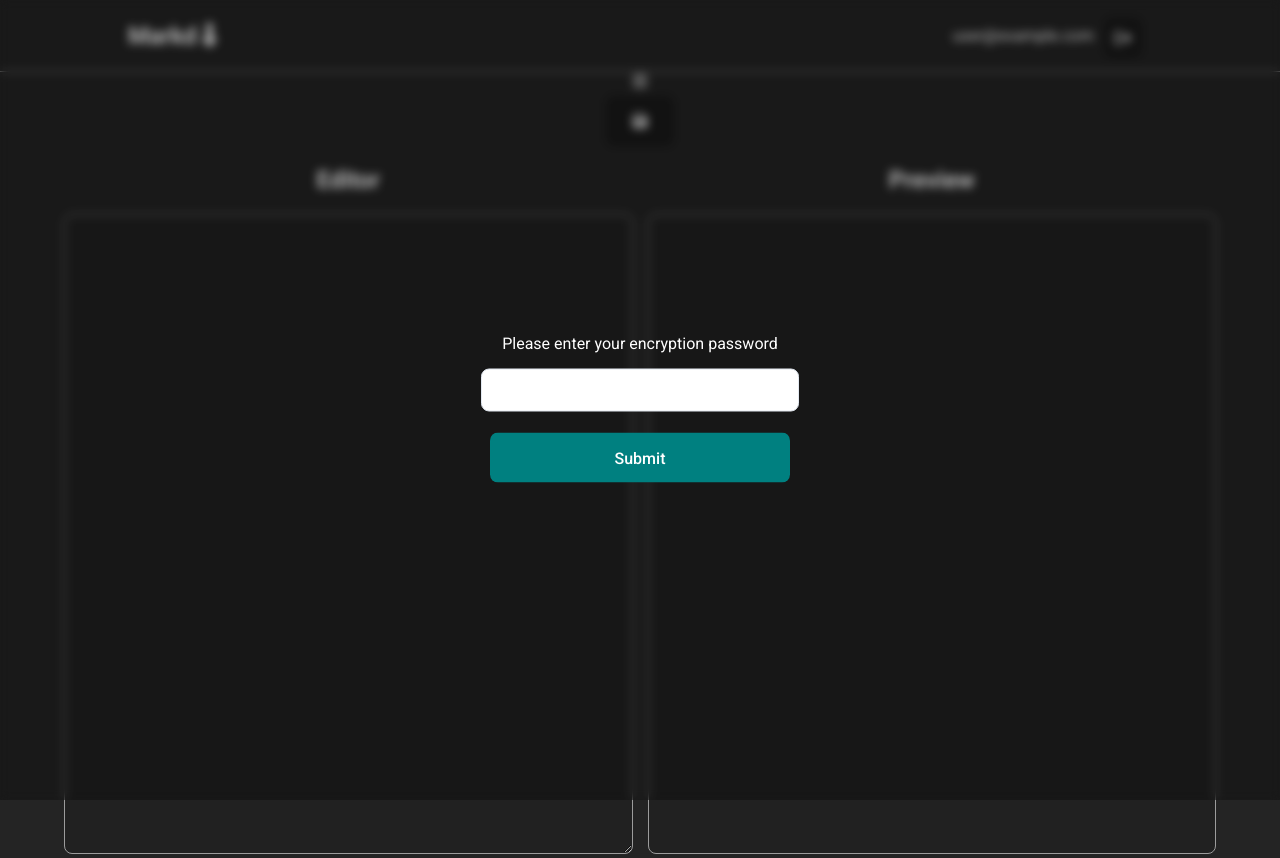
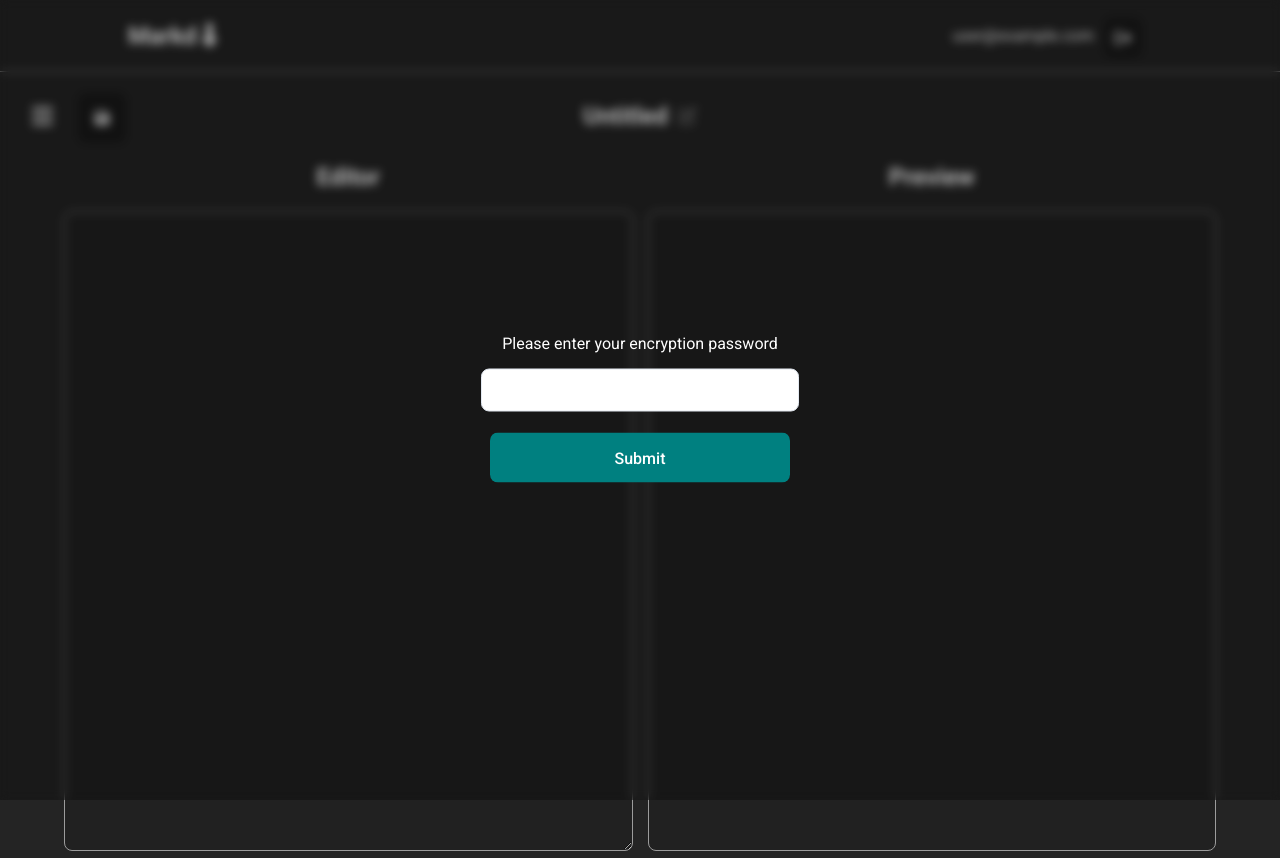
Before and after one commit to nronzel/markdown-editor, a React (Vite) app: page /editor in a window 1280 px wide. Built offline with nearby package versions, Linux system fonts and the light colour scheme; no server answers; the database is empty; sample sign-in values are in the browser's storage.

Commit message:
fixed useRef error and abstracted out a component

```diff
--- a/src/components/MarkdownEditor.jsx
+++ b/src/components/MarkdownEditor.jsx
@@ -1,26 +1,20 @@
-import React, {
-  useState,
-  useRef,
-  useEffect,
-  useCallback,
-} from "react";
+import React, { useState, useEffect, useCallback, useRef } from "react";
 import "../styles/editor.css";
 import Header from "./Header";
 import { collection, addDoc } from "firebase/firestore";
 import { db } from "../config/firebase";
-import { FontAwesomeIcon } from "@fortawesome/react-fontawesome";
-import { faBars } from "@fortawesome/free-solid-svg-icons";
 import DocumentDrawer from "./DocumentDrawer";
 import Editor from "./Editor";
 import Preview from "./Preview";
-import SaveButton from "./SaveButton";
-import StatusMessage from "./StatusMessage";
+import DocumentBar from "./DocumentBar.jsx";
 
 const MarkdownEditor = ({ currentUser, encryptionKey }) => {
   const [markdown, setMarkdown] = useState("");
   const [showDrawer, setShowDrawer] = useState(false);
   const [statusMessage, setStatusMessage] = useState(null);
+  const [documentName, setDocumentName] = useState("Untitled");
   const drawerRef = useRef(null);
+
   const clearStatusMessage = () => {
     setStatusMessage(null);
   };
@@ -125,22 +119,15 @@ const MarkdownEditor = ({ currentUser, encryptionKey }) => {
   return (
     <div className="editor-container">
       <Header />
-      <div className="drawer-btn-container">
-        <FontAwesomeIcon
-          icon={faBars}
-          className="drawer-icon"
-          onClick={toggleDrawer}
-        />
-        <SaveButton saveDocument={saveDocument} />
-        <div>
-          {statusMessage && (
-            <StatusMessage
-              statusMessage={statusMessage}
-              clearStatusMessage={clearStatusMessage}
-            />
-          )}
-        </div>
-      </div>
+      <DocumentBar
+        toggleDrawer={toggleDrawer}
+        saveDocument={saveDocument}
+        statusMessage={statusMessage}
+        clearStatusMessage={clearStatusMessage}
+        documentName={documentName}
+        setDocumentName={setDocumentName}
+      />
+
       {showDrawer && (
         <DocumentDrawer toggleDrawer={toggleDrawer} ref={drawerRef} />
       )}
```
